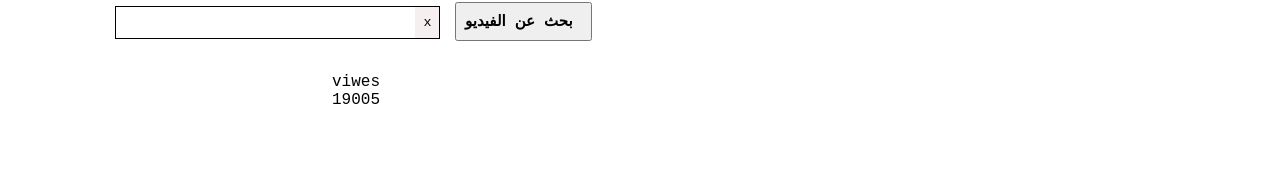
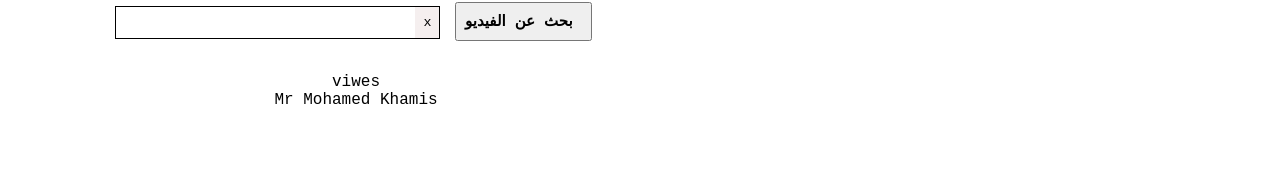
Before and after one commit to MohamedKamis/Download-video-frontend, a plain HTML site: page index.html in a window 1280 px wide. Shown: the part 116-297 px from the top of the page. Drawn offline with Linux system fonts and the light colour scheme; no server answers.

Commit message:
Update index.html

```diff
--- a/index.html
+++ b/index.html
@@ -48,7 +48,7 @@
           </div>
           <div class="viwes">
             <label for="viwes">viwes</label><br>
-              <p> 19005</p>
+              <p> Mr Mohamed Khamis </p>
           </div>
           </form>
 
```
